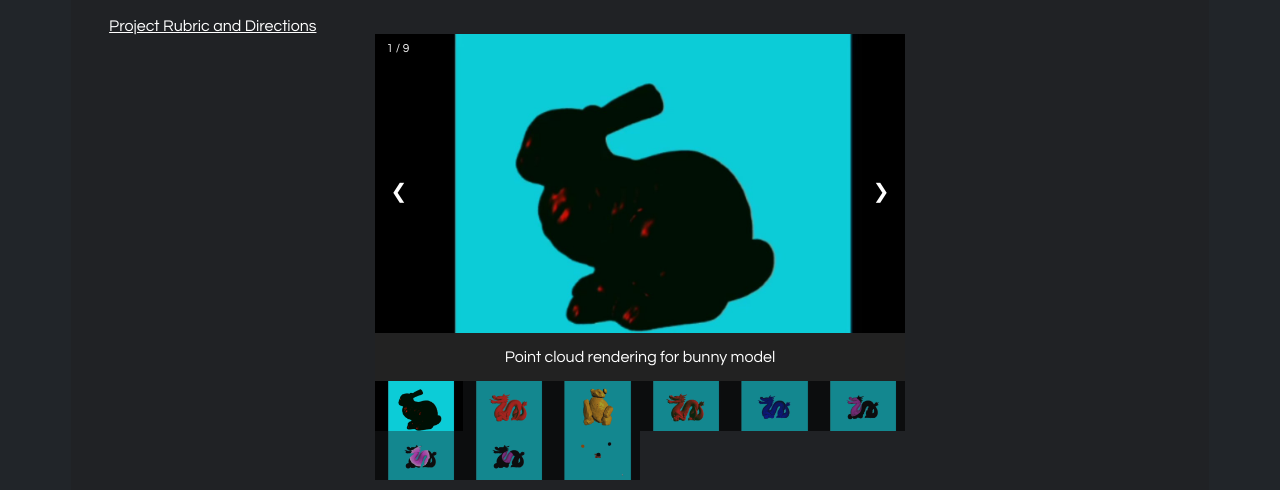
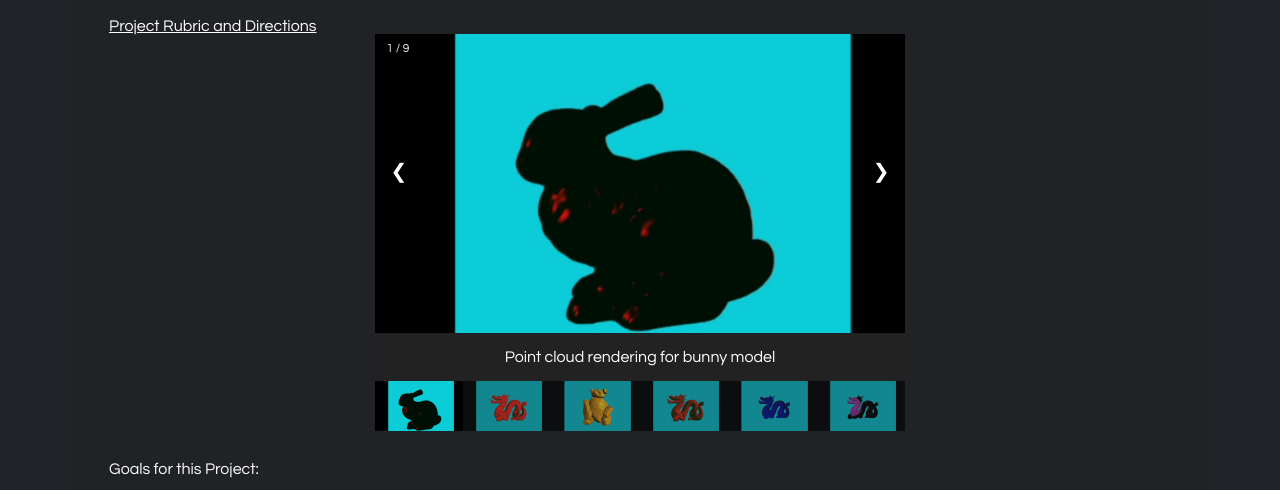
Before and after one commit to ellenchoi97/ellenchoi97.github.io, a plain HTML site: page cse167_hw2.html in a window 1280 px wide. Shown: the part 281-771 px from the top of the page. Drawn offline with Linux system fonts and the light colour scheme.

Commit message:
Update cse167_hw2.html

```diff
--- a/cse167_hw2.html
+++ b/cse167_hw2.html
@@ -63,9 +63,9 @@
                 <img class="thumbnail_img cursor show" src="Assets/CSE167HW2/directional_movement_icon.JPG" alt="Increasing and decreasing size of points in the point cloud">
                 <img class="thumbnail_img cursor show" src="Assets/CSE167HW2/pointlight_movement_icon.JPG" alt="Increasing and decreasing size of points in the point cloud">
                 <img class="thumbnail_img cursor show" src="Assets/CSE167HW2/spotlight_movement_icon.JPG" alt="Point cloud rendering for dragon model">
-                <img class="thumbnail_img cursor" src="Assets/CSE167HW2/spotlight_edge_icon.JPG" alt="Point cloud rendering for bear model">
-                <img class="thumbnail_img cursor" src="Assets/CSE167HW2/spotlight_width_icon.JPG" alt="Increasing and decreasing size of points in the point cloud">
-                <img class="thumbnail_img cursor" src="Assets/CSE167HW2/hw2_scaling_icon.JPG" alt="Point cloud rendering for dragon model">
+                <img class="thumbnail_img cursor hide" src="Assets/CSE167HW2/spotlight_edge_icon.JPG" alt="Point cloud rendering for bear model">
+                <img class="thumbnail_img cursor hide" src="Assets/CSE167HW2/spotlight_width_icon.JPG" alt="Increasing and decreasing size of points in the point cloud">
+                <img class="thumbnail_img cursor hide" src="Assets/CSE167HW2/hw2_scaling_icon.JPG" alt="Point cloud rendering for dragon model">
             </div>
         </div>
 
```
